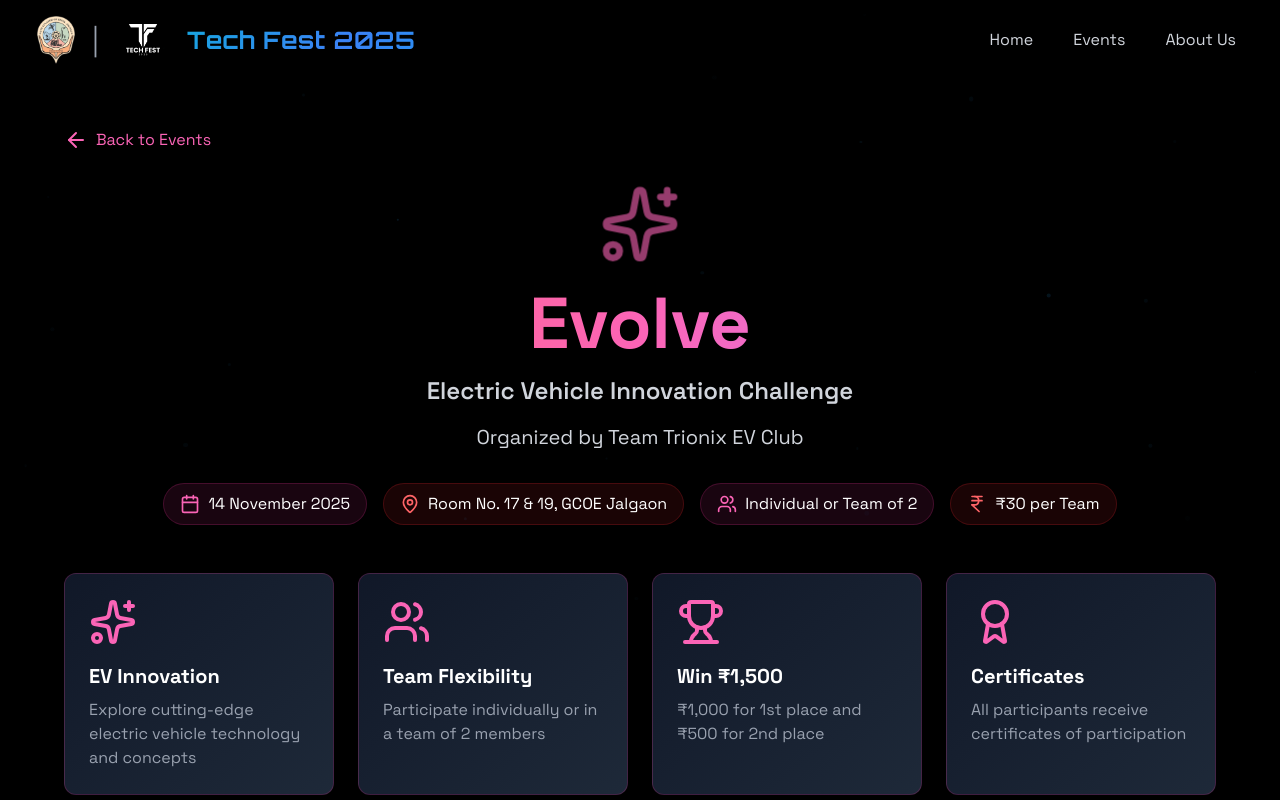
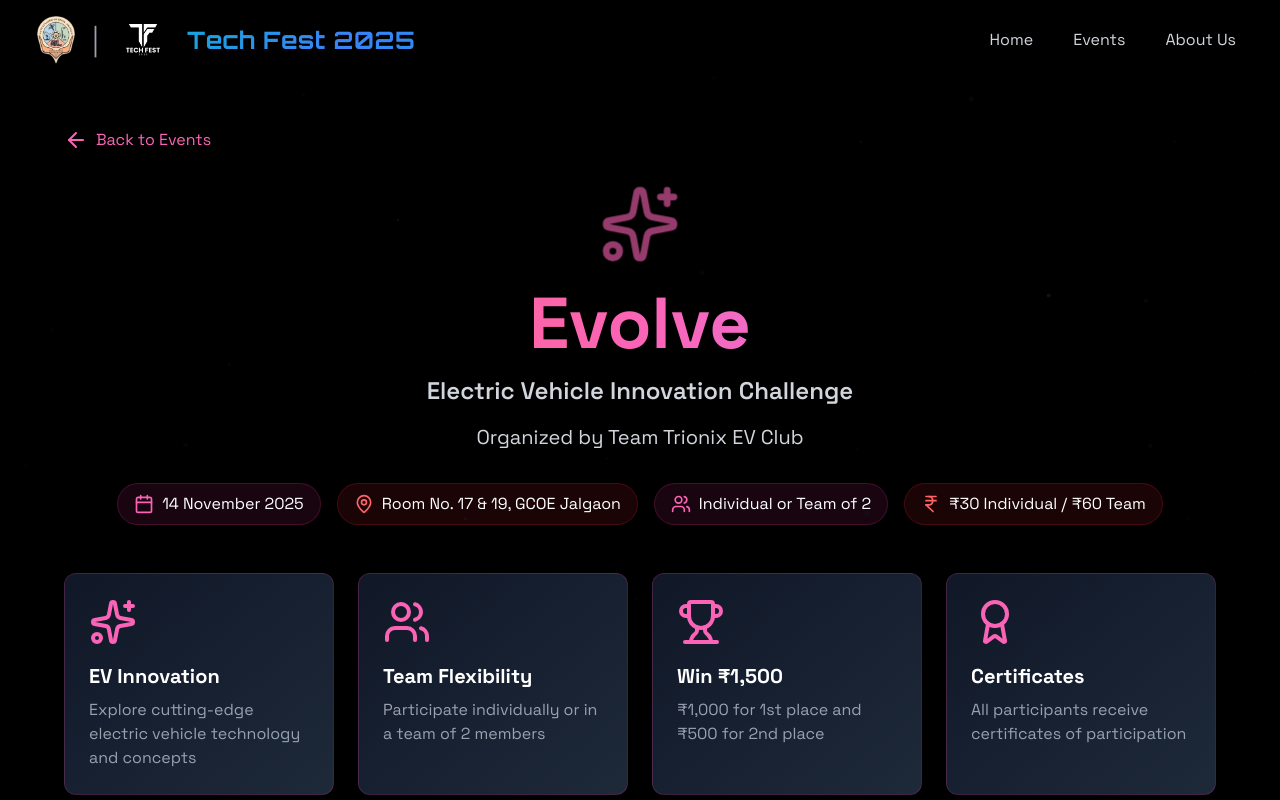
Before and after one commit to npratik01/Tech-Fest-web2, a React (Vite) app: page /events/evolve in a window 1280 px wide. Shown: the top 800 px of the page. Built offline with nearby package versions, Linux system fonts and the light colour scheme.

Commit message:
Update participation fee details in Evolve component for clarity and consistency

```diff
--- a/src/pages/Evolve.jsx
+++ b/src/pages/Evolve.jsx
@@ -70,7 +70,7 @@ const Evolve = () => {
   const rules = [
     "Open to students of all engineering branches",
     "Team size: Individual or Group of 2 members",
-    "Participation fee: ₹30 per team",
+    "Participation fee: ₹30 for Individual, ₹60 for Team",
     "All three rounds are compulsory",
     "Venue: Room No. 17 and 19, GCOE Jalgaon",
     "Teams must complete all rounds to be eligible for prizes",
@@ -145,7 +145,7 @@ const Evolve = () => {
               </div>
               <div className="flex items-center gap-2 bg-red-500/10 border border-red-500/20 px-4 py-2 rounded-full">
                 <IndianRupee className="w-5 h-5 text-red-400" />
-                <span>₹30 per Team</span>
+                <span>₹30 Individual / ₹60 Team</span>
               </div>
             </div>
           </motion.div>
@@ -320,14 +320,14 @@ const Evolve = () => {
             </p>
             <div className="flex flex-col sm:flex-row gap-4 justify-center items-center mb-8">
               <motion.a
-                href="https://forms.gle/tgR4owzvyPu1KUgj7"
+                href="https://forms.gle/qgaJP6ow8e4t7VNT8"
                 target="_blank"
                 rel="noopener noreferrer"
                 whileHover={{ scale: 1.05 }}
                 whileTap={{ scale: 0.95 }}
                 className="bg-gradient-to-r from-red-500 via-pink-500 to-purple-500 text-white px-8 py-4 rounded-full font-bold text-lg hover:shadow-lg hover:shadow-pink-500/50 transition-all"
               >
-                Register Now - ₹30
+                Register Now - ₹30/₹60
               </motion.a>
             </div>
             <div className="text-gray-400 space-y-2">
```
